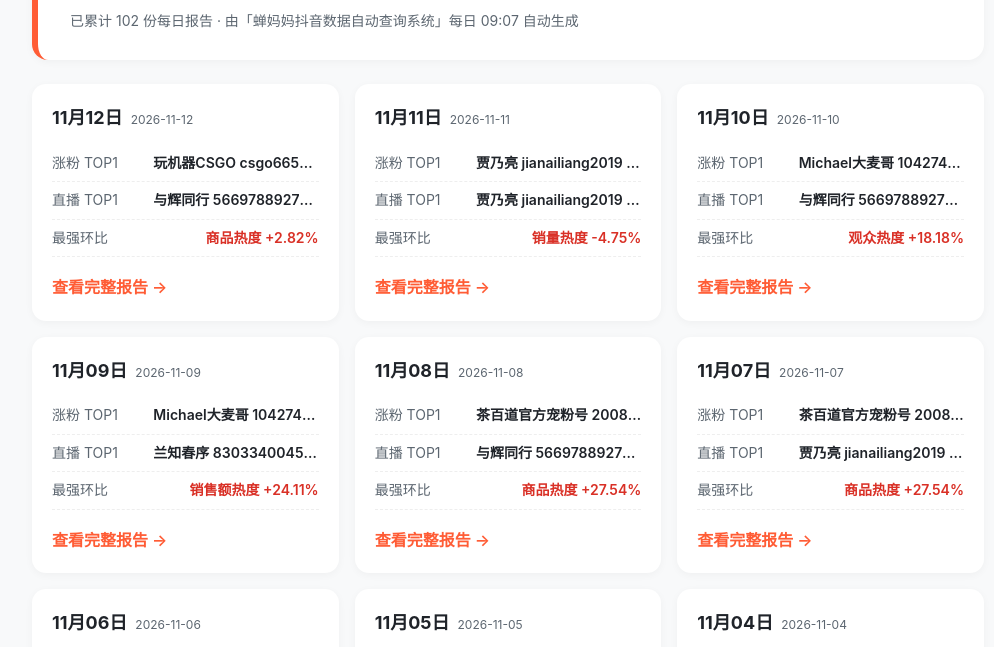
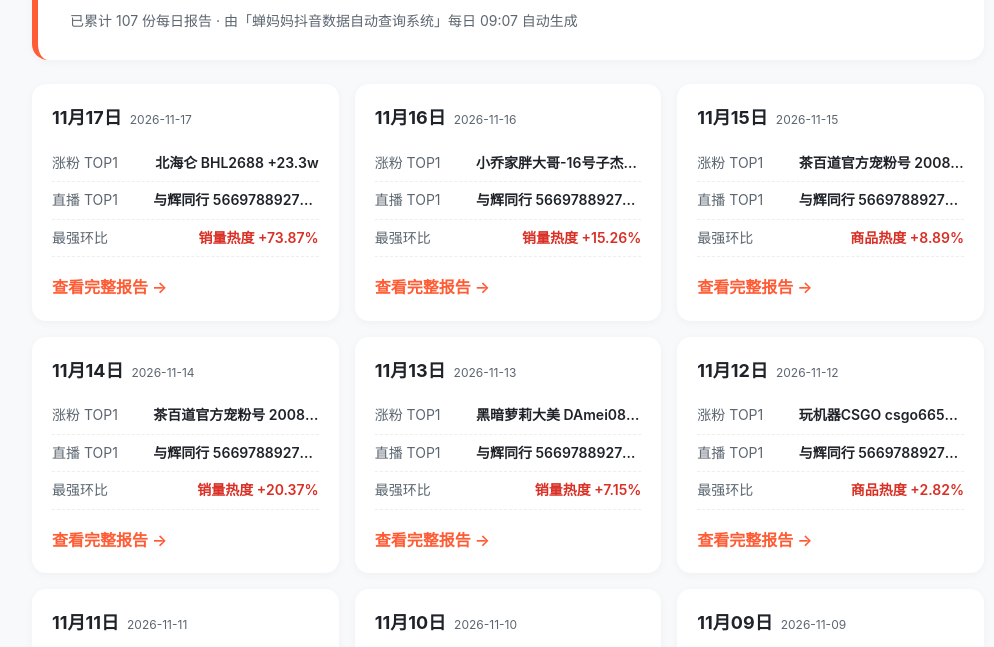
Before and after one commit to 9725-create/chanmama-douyin-daily, a plain HTML site: page index.html in a window 1280 px wide. Shown: the part 106-753 px from the top of the page, without its empty margins (132-1126 px from the left). Drawn offline with Linux system fonts and the light colour scheme.

Commit message:
update 2026-11-18T02:16:04Z

```diff
--- a/index.html
+++ b/index.html
@@ -30,9 +30,59 @@
   <div class="container">
     <header>
       <h1>蝉妈妈抖音日报 · 总览看板</h1>
-      <div class="meta">已累计 102 份每日报告 · 由「蝉妈妈抖音数据自动查询系统」每日 09:07 自动生成</div>
+      <div class="meta">已累计 107 份每日报告 · 由「蝉妈妈抖音数据自动查询系统」每日 09:07 自动生成</div>
     </header>
     <div class="grid">
+
+        <div class="card">
+          <div class="card-date">11月17日 <span class="card-sub">2026-11-17</span></div>
+          <ul class="card-stats">
+            <li><span class="k">涨粉 TOP1</span><span class="v">北海仑 BHL2688 +23.3w</span></li>
+            <li><span class="k">直播 TOP1</span><span class="v">与辉同行 56697889278 1000w+ 5,080,157</span></li>
+            <li><span class="k">最强环比</span><span class="v up">销量热度 +73.87%</span></li>
+          </ul>
+          <a class="card-link" href="./%E8%9D%89%E5%A6%88%E5%A6%88_2026-11-17_%E6%8A%96%E9%9F%B3%E5%B9%B3%E5%8F%B0%E6%95%B0%E6%8D%AE%E5%88%86%E6%9E%90%E6%8A%A5%E5%91%8A.html">查看完整报告 →</a>
+        </div>
+
+        <div class="card">
+          <div class="card-date">11月16日 <span class="card-sub">2026-11-16</span></div>
+          <ul class="card-stats">
+            <li><span class="k">涨粉 TOP1</span><span class="v">小乔家胖大哥-16号子杰大婚17号发喜糖 pang228899 +25.4w</span></li>
+            <li><span class="k">直播 TOP1</span><span class="v">与辉同行 56697889278 1000w+ 3,634,330</span></li>
+            <li><span class="k">最强环比</span><span class="v up">销量热度 +15.26%</span></li>
+          </ul>
+          <a class="card-link" href="./%E8%9D%89%E5%A6%88%E5%A6%88_2026-11-16_%E6%8A%96%E9%9F%B3%E5%B9%B3%E5%8F%B0%E6%95%B0%E6%8D%AE%E5%88%86%E6%9E%90%E6%8A%A5%E5%91%8A.html">查看完整报告 →</a>
+        </div>
+
+        <div class="card">
+          <div class="card-date">11月15日 <span class="card-sub">2026-11-15</span></div>
+          <ul class="card-stats">
+            <li><span class="k">涨粉 TOP1</span><span class="v">茶百道官方宠粉号 20082021CBD +32.2w</span></li>
+            <li><span class="k">直播 TOP1</span><span class="v">与辉同行 56697889278 1000w+ 5,303,528</span></li>
+            <li><span class="k">最强环比</span><span class="v up">商品热度 +8.89%</span></li>
+          </ul>
+          <a class="card-link" href="./%E8%9D%89%E5%A6%88%E5%A6%88_2026-11-15_%E6%8A%96%E9%9F%B3%E5%B9%B3%E5%8F%B0%E6%95%B0%E6%8D%AE%E5%88%86%E6%9E%90%E6%8A%A5%E5%91%8A.html">查看完整报告 →</a>
+        </div>
+
+        <div class="card">
+          <div class="card-date">11月14日 <span class="card-sub">2026-11-14</span></div>
+          <ul class="card-stats">
+            <li><span class="k">涨粉 TOP1</span><span class="v">茶百道官方宠粉号 20082021CBD +38.3w</span></li>
+            <li><span class="k">直播 TOP1</span><span class="v">与辉同行 56697889278 1000w+ 5,181,230</span></li>
+            <li><span class="k">最强环比</span><span class="v up">销量热度 +20.37%</span></li>
+          </ul>
+          <a class="card-link" href="./%E8%9D%89%E5%A6%88%E5%A6%88_2026-11-14_%E6%8A%96%E9%9F%B3%E5%B9%B3%E5%8F%B0%E6%95%B0%E6%8D%AE%E5%88%86%E6%9E%90%E6%8A%A5%E5%91%8A.html">查看完整报告 →</a>
+        </div>
+
+        <div class="card">
+          <div class="card-date">11月13日 <span class="card-sub">2026-11-13</span></div>
+          <ul class="card-stats">
+            <li><span class="k">涨粉 TOP1</span><span class="v">黑暗萝莉大美 DAmei0825 +26.6w</span></li>
+            <li><span class="k">直播 TOP1</span><span class="v">与辉同行 56697889278 1000w+ 5,261,912</span></li>
+            <li><span class="k">最强环比</span><span class="v up">销量热度 +7.15%</span></li>
+          </ul>
+          <a class="card-link" href="./%E8%9D%89%E5%A6%88%E5%A6%88_2026-11-13_%E6%8A%96%E9%9F%B3%E5%B9%B3%E5%8F%B0%E6%95%B0%E6%8D%AE%E5%88%86%E6%9E%90%E6%8A%A5%E5%91%8A.html">查看完整报告 →</a>
+        </div>
 
         <div class="card">
           <div class="card-date">11月12日 <span class="card-sub">2026-11-12</span></div>
```
